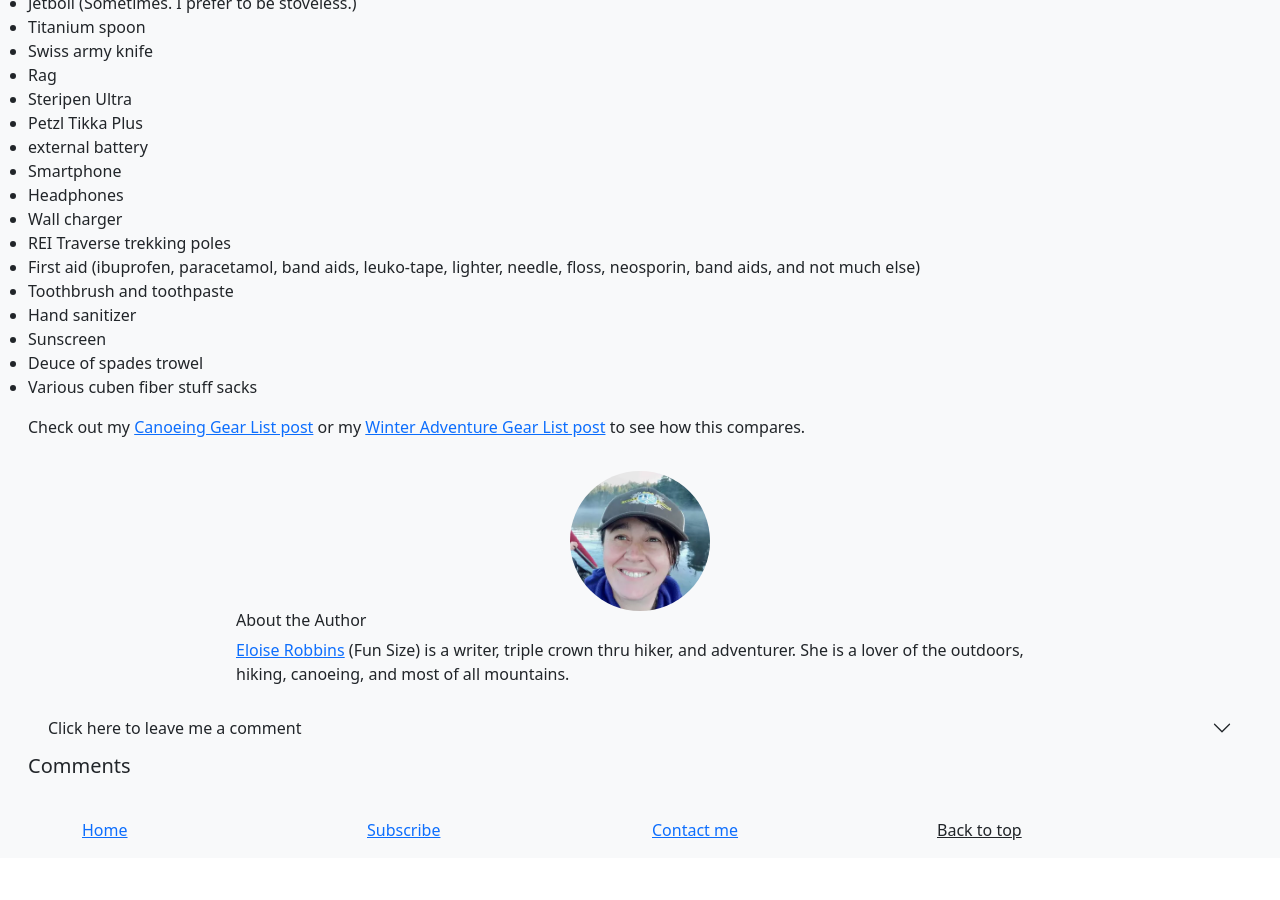
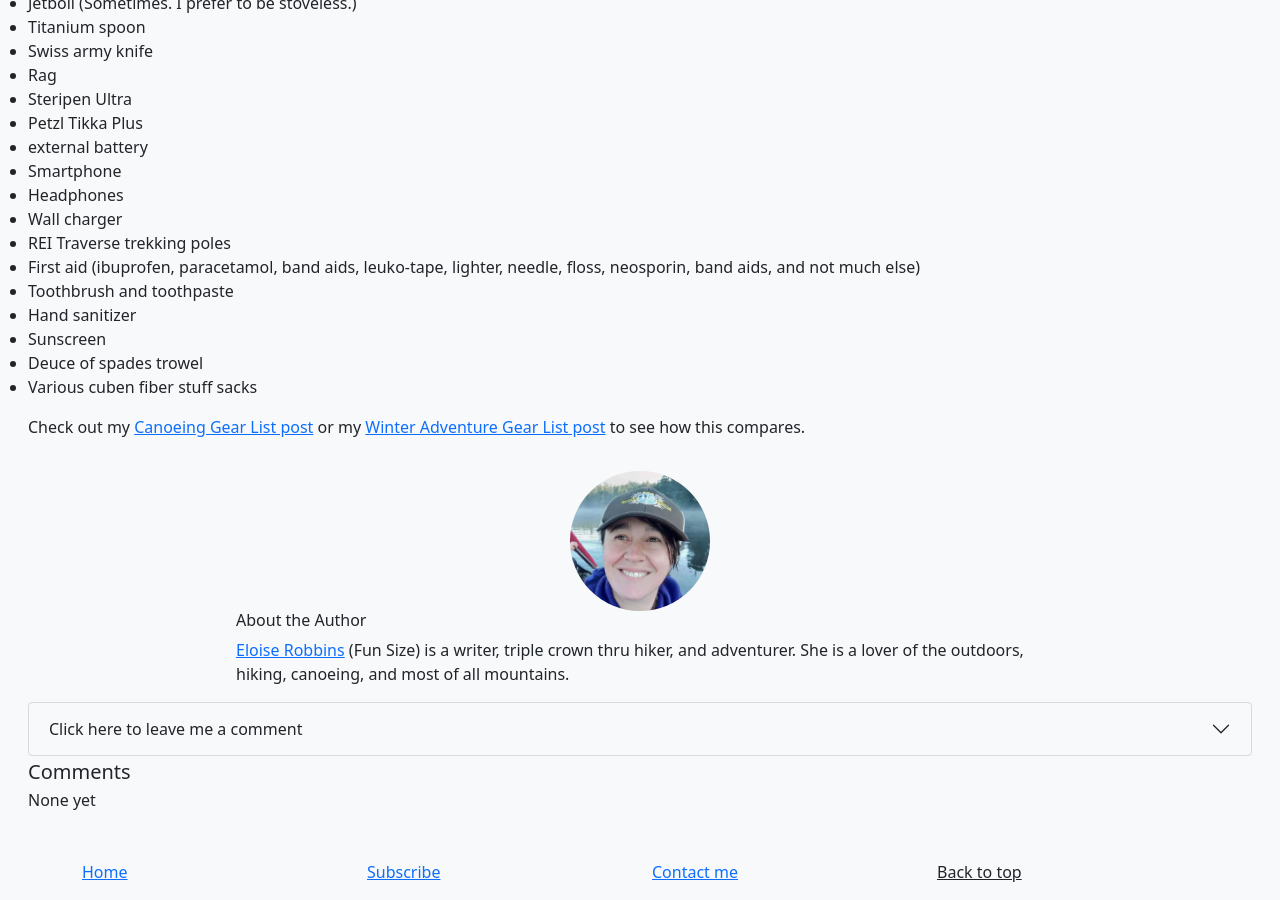
Before and after one commit to number5alive/funsizehikes, a Jekyll site: the page built from blog/_posts/2021-01-27-SoloThruHikingGear.md, in a window 1280 px wide and 900 px high, scrolled down 884 px. Built offline with Jekyll 4.4.1, drawn with Linux system fonts in a browser that asks for light colours; before the commit the page ends 1742 px from its top, so only the background shows below that.

Commit message:
comments: changed the look and feel of comments to be a little more obvious

```diff
--- a/_includes/comments.md
+++ b/_includes/comments.md
@@ -5,7 +5,7 @@
 {% assign brainsurl="http://localhost:5200" %}
 {% endif %}
 
-<div class="accordion accordion-flush" id="accordionComments">
+<div class="accordion " id="accordionComments">
   <div class="accordion-item">
     <h2 class="accordion-header" id="headingOne">
       <button class="accordion-button collapsed" type="button" data-bs-toggle="collapse" data-bs-target="#collapseCommentForm" aria-expanded="true" aria-controls="collapseCommentForm">
@@ -52,10 +52,16 @@ function onSubmit() {
 }
 </script>
 
-<h1 class="fs-5">Comments</h1>
-{% for comment in site.data.comments[{{id}}] %}
-  <div class="row border-bottom">
-      <p class="fst-italic my-0">{{ comment.name }} - <span class="text-muted fs-6 fw-lighter">{{ comment.datetime | date: "%B %-d, %Y %H:%M"}}</span></p>
-      <p>{{ comment.comment }}</p>
-  </div>
-{% endfor %}
+<h1 class="fs-5 my-1">Comments</h1>
+  {% assign numcomments = 0 %}
+  {% for comment in site.data.comments[{{id}}] %}
+    {% increment numcomments %}
+    <div class="row border-bottom">
+        <p class="fst-italic my-0">{{ comment.name }} - <span class="text-muted fs-6 fw-lighter">{{ comment.datetime | date: "%B %-d, %Y %H:%M"}}</span></p>
+        <p>{{ comment.comment }}</p>
+    </div>
+  {% endfor %}
+
+{% if numcomments == 0 %}
+  <p>None yet</p>
+{% endif %}
```
